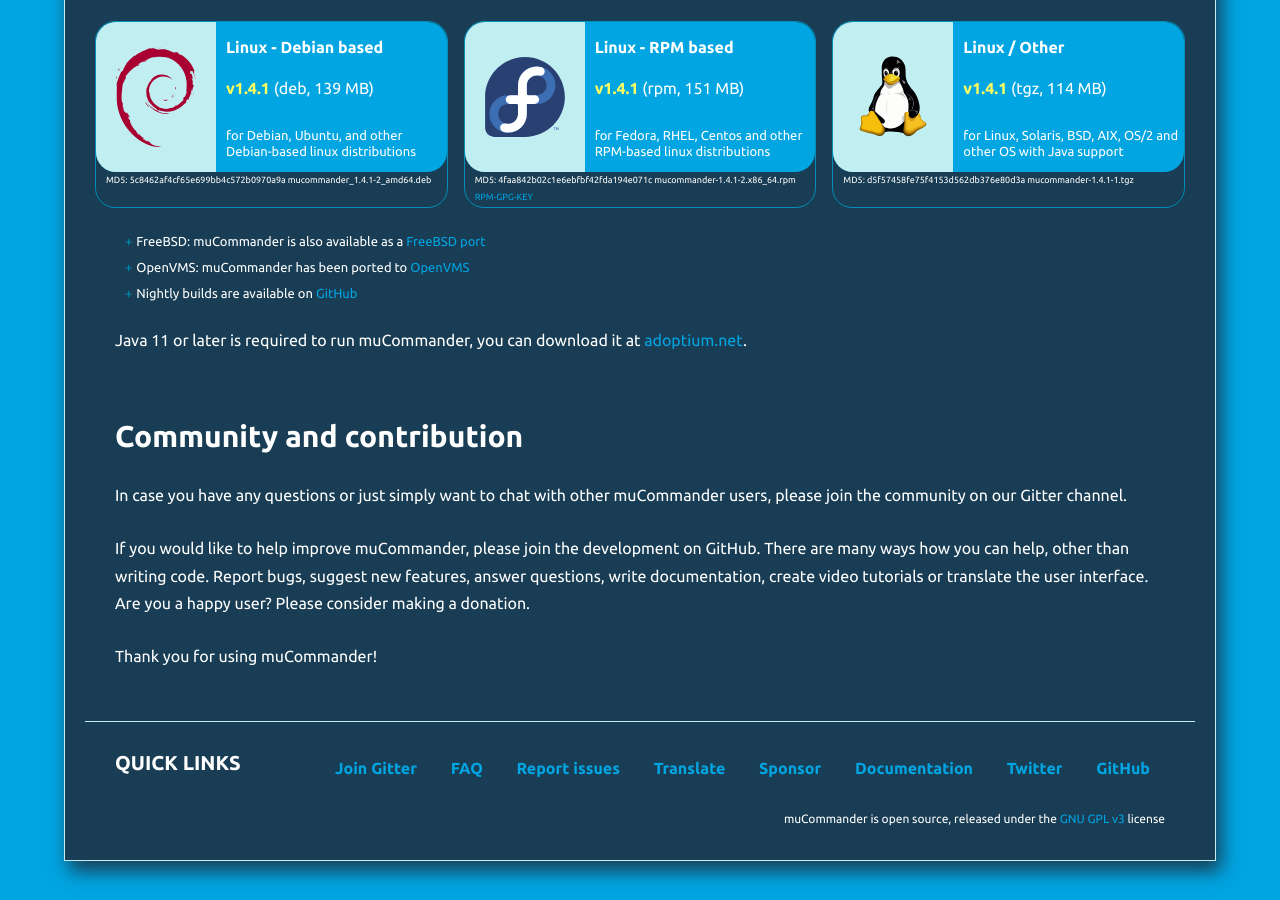
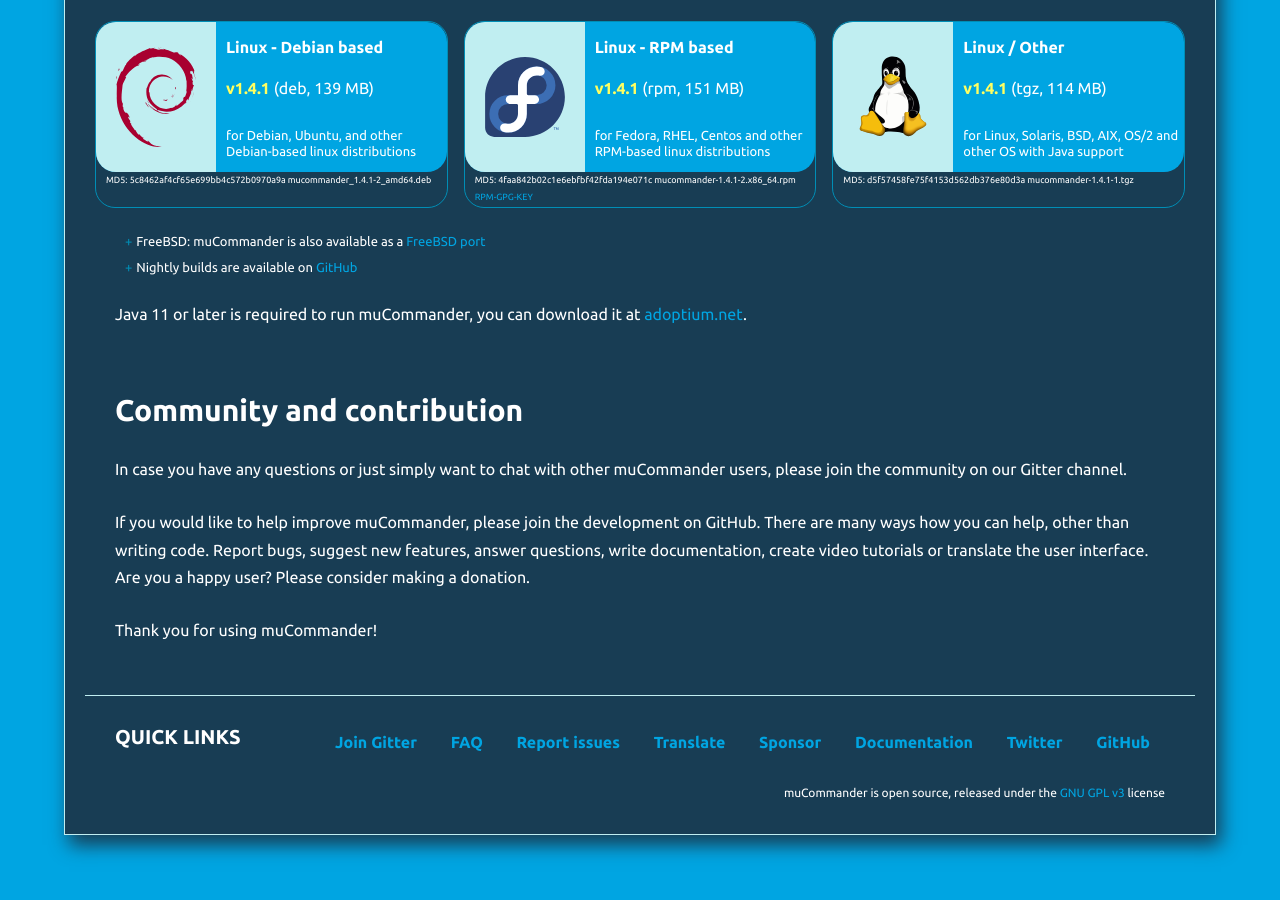
Before and after one commit to mucommander/mucommander.github.io, a Jekyll site: the page index.html, which Jekyll copies as it is, in a window 1280 px wide and 900 px high, scrolled down 1288 px. Built offline with Jekyll 4.4.1, drawn with Linux system fonts in a browser that asks for light colours.

Commit message:
comment out link to OpenVMS port

```diff
--- a/index.html
+++ b/index.html
@@ -192,7 +192,7 @@
             </ul>
             <ul class="list-other-os">
                 <li>FreeBSD: muCommander is also available as a <a href="https://www.freshports.org/x11-fm/mucommander/">FreeBSD port</a></li>
-                <li>OpenVMS: muCommander has been ported to <a href="https://vmsfree.ouvaton.org/freen/index.php?s=mucommander">OpenVMS</a></li>
+		<!-- <li>OpenVMS: muCommander has been ported to <a href="https://vmsfree.ouvaton.org/freen/index.php?s=mucommander">OpenVMS</a></li> -->
                 <li>Nightly builds are available on <a href="https://github.com/mucommander/mucommander/actions/workflows/nightly.yml">GitHub</a></li>
             </ul>
             <p class="section-outro">
```
